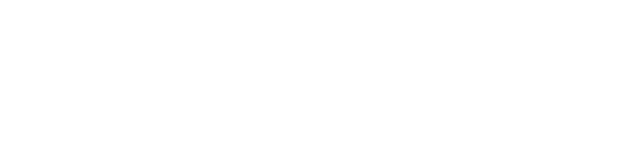
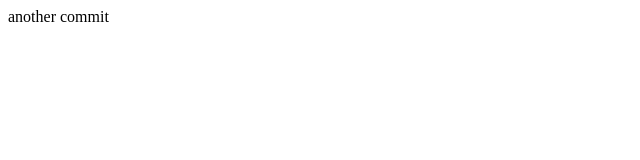
Before and after one commit to ellisssssssa/TMSFE, a plain HTML site: page lesson5/index.html in a window 1280 px wide. Shown: the whole page, without its empty margins (0-640 px from the left). Drawn offline with Linux system fonts and the light colour scheme.

Commit message:
initial commit

```diff
--- a/lesson5/index.html
+++ b/lesson5/index.html
@@ -7,6 +7,6 @@
     <title>Document</title>
 </head>
 <body>
-
+   <div>another commit</div>
 </body>
 </html>
```
Also changed, not shown: lesson5/index.css (added).
